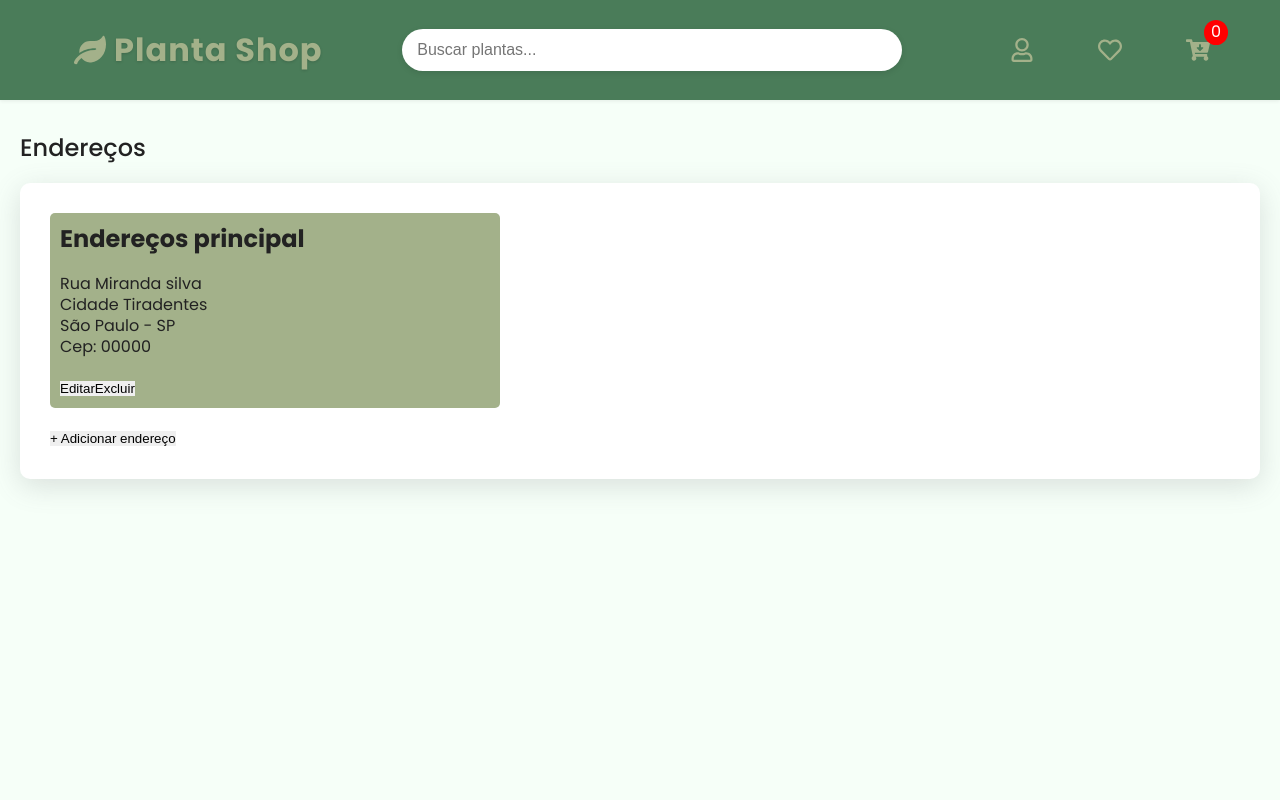
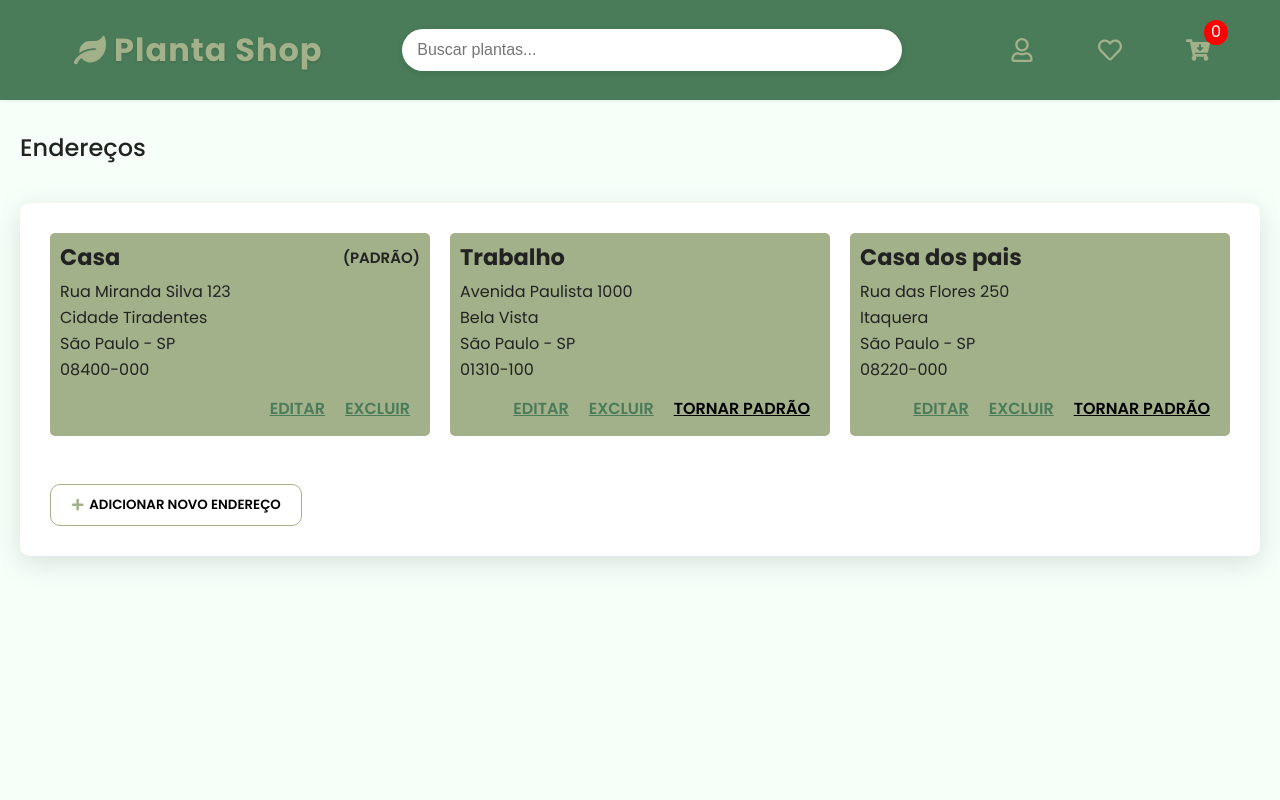
Before and after one commit to DiogoIV/My_store, a React (Vite) app: page /minha-conta/enderecos in a window 1280 px wide. Shown: the top 800 px of the page. Built offline with nearby package versions, Linux system fonts and the light colour scheme.

Commit message:
set
Continuando página padrão

```diff
--- a/src/pages/Perfil/Enderecos/Enderecos.jsx
+++ b/src/pages/Perfil/Enderecos/Enderecos.jsx
@@ -1,43 +1,125 @@
 import './enderecos.css'
 
 
+import { FaPlus } from '../../../assets/icons/index'
+import { useState } from 'react';
+
 function Enderecos() {
+
+    const enderecos = [
+        {
+            id: 1,
+            titulo: "Casa",
+            nome: "Diogo Rodrigues",
+            rua: "Rua Miranda Silva",
+            numero: "123",
+            complemento: "Apto 42",
+            bairro: "Cidade Tiradentes",
+            cidade: "São Paulo",
+            estado: "SP",
+            cep: "08400-000",
+            padrao: true
+        },
+        {
+            id: 2,
+            titulo: "Trabalho",
+            nome: "Diogo Rodrigues",
+            rua: "Avenida Paulista",
+            numero: "1000",
+            complemento: "Sala 12",
+            bairro: "Bela Vista",
+            cidade: "São Paulo",
+            estado: "SP",
+            cep: "01310-100",
+            padrao: false
+        },
+        {
+            id: 3,
+            titulo: "Casa dos pais",
+            nome: "Diogo Rodrigues",
+            rua: "Rua das Flores",
+            numero: "250",
+            complemento: "",
+            bairro: "Itaquera",
+            cidade: "São Paulo",
+            estado: "SP",
+            cep: "08220-000",
+            padrao: false
+        }
+    ];
+
+    const [enderecoPadrao, setEnderecoPadrao] = useState(
+        enderecos.length > 0 ? enderecos.find(endereco => endereco.padrao) : null
+    );
+
+    const cardEndereco = enderecos.map(item => (
+                        <div className='card-enderecos' key={item.id}>
+                                <div className='card-titulos'>
+                                    <h2>{item.titulo}</h2>
+                                    {item.padrao && <span className='titulos-padrao'>(PADRÃO)</span>}
+                                </div>
+
+                                <ul className='enderecos-dados'>
+                                    <li>{item.rua} {item.numero}</li>
+                                    <li>{item.bairro} </li>
+                                    <li>{item.cidade} - {item.estado}</li>
+                                    <li>{item.cep}</li>
+                                </ul>
+
+                                <div className='dados-btn'>
+                                    <button>EDITAR</button>
+                                    <button>EXCLUIR</button>
+                                    {!item.padrao &&
+                                    <button className='btn-padrao'>
+                                          TORNAR PADRÃO
+                                    </button>}
+                                </div>
+                        </div>
+
+
+    ))
+
     return (
 
-        <main className='container-principal-enderecos'>
+
+
+        < main className='container-principal-enderecos' >
 
             <h1>Endereços</h1>
 
             <section className='sessao-enderecos'>
+                {enderecoPadrao ? (
+                    <>
+                        <div className='container-endereços'>
+                            {cardEndereco}
 
-                <div className='container-endereços'>
+                        </div>
 
-                    <div className='card-enderecos'>
 
-                        <h2>Endereços principal</h2>
-                        <ul>
-                            <li>Rua Miranda silva </li>
-                            <li>Cidade Tiradentes </li>
-                            <li>São Paulo - SP</li>
-                            <li>Cep: 00000 </li>
-                        </ul>
-                        <div className='dados-btn'>
-                            <button>Editar</button>
-                            <button>Excluir</button>
+
+                        <div className='btn-add-endereco'>
+                            <button>
+                                <FaPlus className='icon-add' /> ADICIONAR NOVO ENDEREÇO
+                            </button>
                         </div>
-                    </div>
-                </div>
+                    </>
+                ) :
+                    (
+                        <div>
+                            <p>Você não possui endereços cadastrados.</p>
+                            <button>
+                                <FaPlus /> Adicionar endereço
+                            </button>
+                        </div>
+                    )
+                }
 
-                <div>
-                    <button>
-                        + Adicionar endereço
-                    </button>
-                </div>
+
 
             </section>
 
 
-        </main>
+        </main >
     )
 }
 
--- a/src/pages/Perfil/Enderecos/enderecos.css
+++ b/src/pages/Perfil/Enderecos/enderecos.css
@@ -1,13 +1,15 @@
 .container-principal-enderecos {
     display: flex;
     flex-direction: column;
+
     flex: 1;
 
-    gap: 20px;
+    gap: 40px;
     padding: 2rem 20px 4rem 20px;
 }
 
 .container-principal-enderecos > h1 {
+
     font-size: 1.5em;
     font-weight: 500;
 }
@@ -24,29 +26,107 @@
     box-shadow: rgba(100, 100, 111, 0.2) 0 7px 29px 0;
 
 
+    max-width: 1500px;
+    width: 100%;
+    margin: 0 auto;
     padding: 30px;
 
-    gap: 20px;
+    gap: 3rem;
 }
 
 .sessao-enderecos > .container-endereços {
     display: grid;
-    grid-template-columns: repeat(auto-fit, minmax(250px, 1fr));
+    grid-template-columns: repeat(auto-fit, minmax(340px, 1fr));
+    gap: 20px;
 
 }
 
  .container-endereços > .card-enderecos {
     display: flex;
     flex-direction: column;
-    gap: 20px;
+    gap: 10px;
     background-color: var(--green-light);
     border-radius: 5px;
+    padding: 10px;
 
-    padding: 10px;
-    max-width: 450px;
 
 }
 
-.card-enderecos > ul {
+.card-enderecos .card-titulos {
+    display: flex;
+    align-items: center;
+    justify-content: space-between;
+
+    font-weight: 600;
+    font-size: 15px;
+}
+
+
+
+
+
+
+.card-enderecos > .enderecos-dados {
+    display: flex;
+    flex-direction: column;
+    gap: 5px;
     list-style: none;
 }
+
+.card-enderecos > .dados-btn {
+    display: flex;
+    justify-content: flex-end;
+    padding: 5px 10px;
+    gap: 20px;
+}
+
+.dados-btn  > button {
+    cursor: pointer;
+
+    font-family: inherit;
+    font-size: 16px;
+    font-weight: 600;
+
+    color: var(--green-primary);
+    text-decoration: underline;
+
+    background: none;
+    transition: color .2.5s ease;
+}
+
+.dados-btn  > button:hover{
+    filter: brightness(1.1);
+}
+
+.dados-btn > .btn-padrao {
+    color: black;
+}
+
+
+/*btn-add-endereco*/
+
+
+.btn-add-endereco > button{
+    display: flex;
+    align-items: center;
+
+    cursor: pointer;
+    font-family: inherit;
+    font-weight: 600;
+    border: 1px solid var(--green-light);
+    border-radius: 10px;
+
+    background: none;
+    padding: 10px 20px;
+    gap: 5px;
+    transition: .3s;
+}
+
+button > .icon-add {
+    color: var(--green-light);
+}
+
+.btn-add-endereco button:hover {
+    color: var(--green-primary);
+    border-color: var(--green-primary);
+}
```
